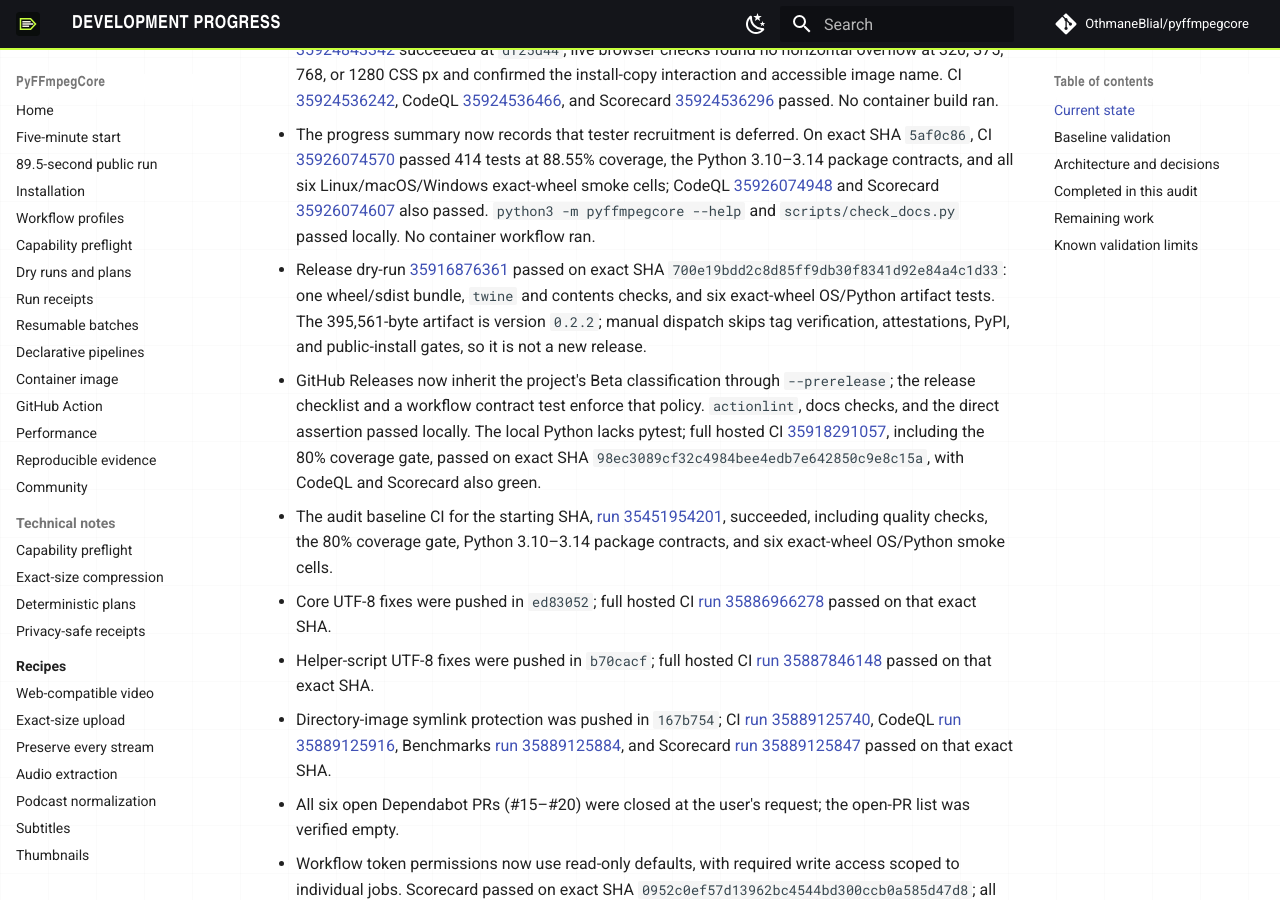
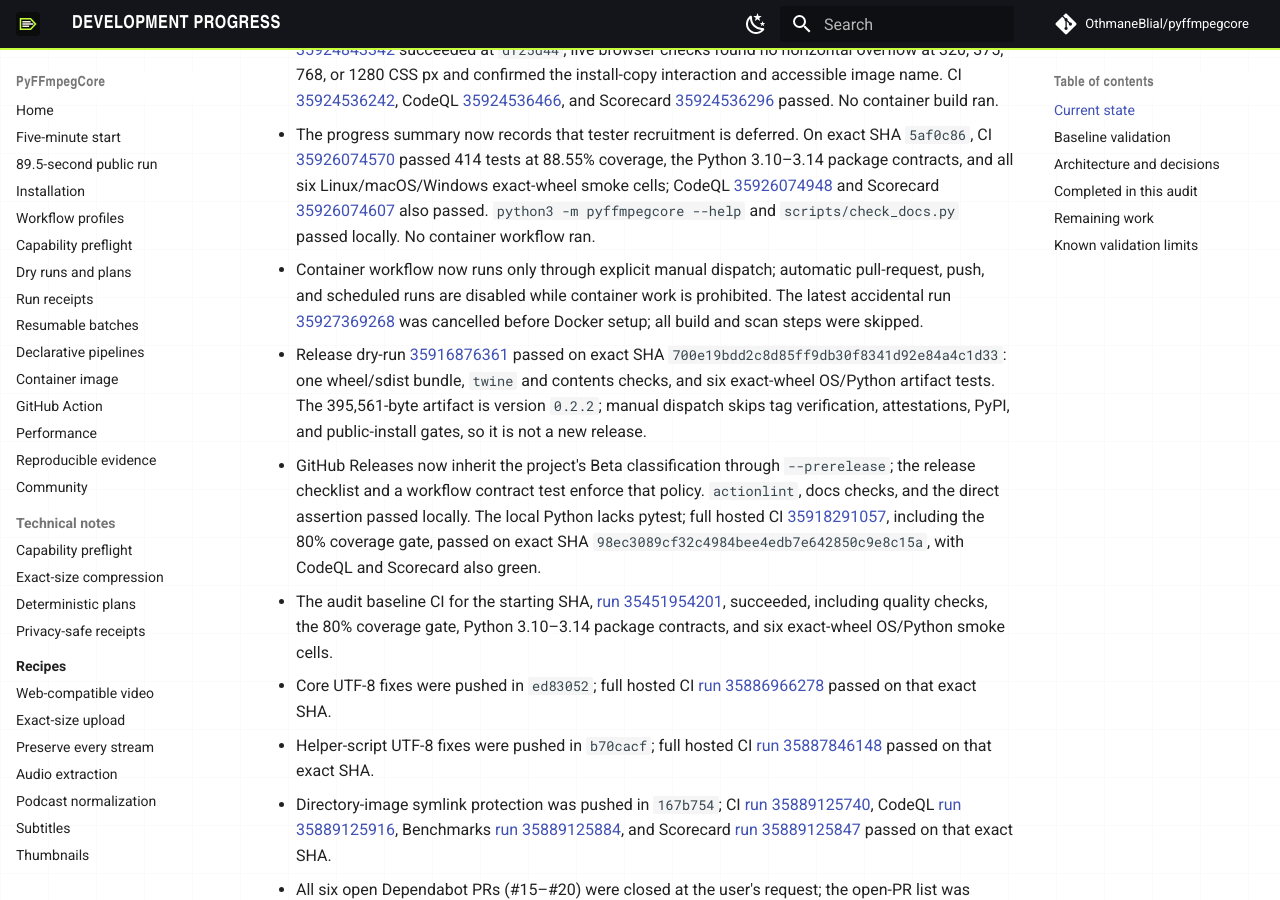
Before and after one commit to OthmaneBlial/pyffmpegcore, an MkDocs documentation site: the page built from docs/PROGRESS.md, in a window 1280 px wide and 900 px high, scrolled down 1001 px. Built offline with MkDocs 1.6.1 and Material for MkDocs 9.7.7, drawn with Linux system fonts in a browser that asks for light colours; comment, search, counter and statistics services are not loaded.

Commit message:
ci: disable automatic container workflow runs

```diff
--- a/docs/PROGRESS.md
+++ b/docs/PROGRESS.md
@@ -11,6 +11,7 @@ Updated: 2026-09-24
 - Release dry-run [35921444046](https://github.com/OthmaneBlial/pyffmpegcore/actions/runs/35921444046) passed on exact SHA `2d577f5ae9e83eb7343b618162a1b597adb005ce`: the `0.3.0` wheel and sdist built once, distribution checks passed, and all six exact-wheel OS/Python tests passed. `dry_run=true` skipped attestations, PyPI publication, public-install checks, and GitHub Release creation.
 - Homepage proof now uses the real public `0.2.2` terminal capture instead of an illustrative console (`7fd84fe`), and its linked image exposes descriptive alt text (`7a92630`). Pages deployment [35924843342](https://github.com/OthmaneBlial/OthmaneBlial.github.io/actions/runs/35924843342) succeeded at `df25d44`; live browser checks found no horizontal overflow at 320, 375, 768, or 1280 CSS px and confirmed the install-copy interaction and accessible image name. CI [35924536242](https://github.com/OthmaneBlial/pyffmpegcore/actions/runs/35924536242), CodeQL [35924536466](https://github.com/OthmaneBlial/pyffmpegcore/actions/runs/35924536466), and Scorecard [35924536296](https://github.com/OthmaneBlial/pyffmpegcore/actions/runs/35924536296) passed. No container build ran.
 - The progress summary now records that tester recruitment is deferred. On exact SHA `5af0c86`, CI [35926074570](https://github.com/OthmaneBlial/pyffmpegcore/actions/runs/35926074570) passed 414 tests at 88.55% coverage, the Python 3.10–3.14 package contracts, and all six Linux/macOS/Windows exact-wheel smoke cells; CodeQL [35926074948](https://github.com/OthmaneBlial/pyffmpegcore/actions/runs/35926074948) and Scorecard [35926074607](https://github.com/OthmaneBlial/pyffmpegcore/actions/runs/35926074607) also passed. `python3 -m pyffmpegcore --help` and `scripts/check_docs.py` passed locally. No container workflow ran.
+- Container workflow now runs only through explicit manual dispatch; automatic pull-request, push, and scheduled runs are disabled while container work is prohibited. The latest accidental run [35927369268](https://github.com/OthmaneBlial/pyffmpegcore/actions/runs/35927369268) was cancelled before Docker setup; all build and scan steps were skipped.
 - Release dry-run [35916876361](https://github.com/OthmaneBlial/pyffmpegcore/actions/runs/35916876361) passed on exact SHA `700e19bdd2c8d85ff9db30f8341d92e84a4c1d33`: one wheel/sdist bundle, `twine` and contents checks, and six exact-wheel OS/Python artifact tests. The 395,561-byte artifact is version `0.2.2`; manual dispatch skips tag verification, attestations, PyPI, and public-install gates, so it is not a new release.
 - GitHub Releases now inherit the project's Beta classification through `--prerelease`; the release checklist and a workflow contract test enforce that policy. `actionlint`, docs checks, and the direct assertion passed locally. The local Python lacks pytest; full hosted CI [35918291057](https://github.com/OthmaneBlial/pyffmpegcore/actions/runs/35918291057), including the 80% coverage gate, passed on exact SHA `98ec3089cf32c4984bee4edb7e642850c9e8c15a`, with CodeQL and Scorecard also green.
 - The audit baseline CI for the starting SHA, [run 35451954201](https://github.com/OthmaneBlial/pyffmpegcore/actions/runs/35451954201), succeeded, including quality checks, the 80% coverage gate, Python 3.10–3.14 package contracts, and six exact-wheel OS/Python smoke cells.
```
Also changed, not shown: ROADMAP.md (+5 -1 lines), 1 other file.
